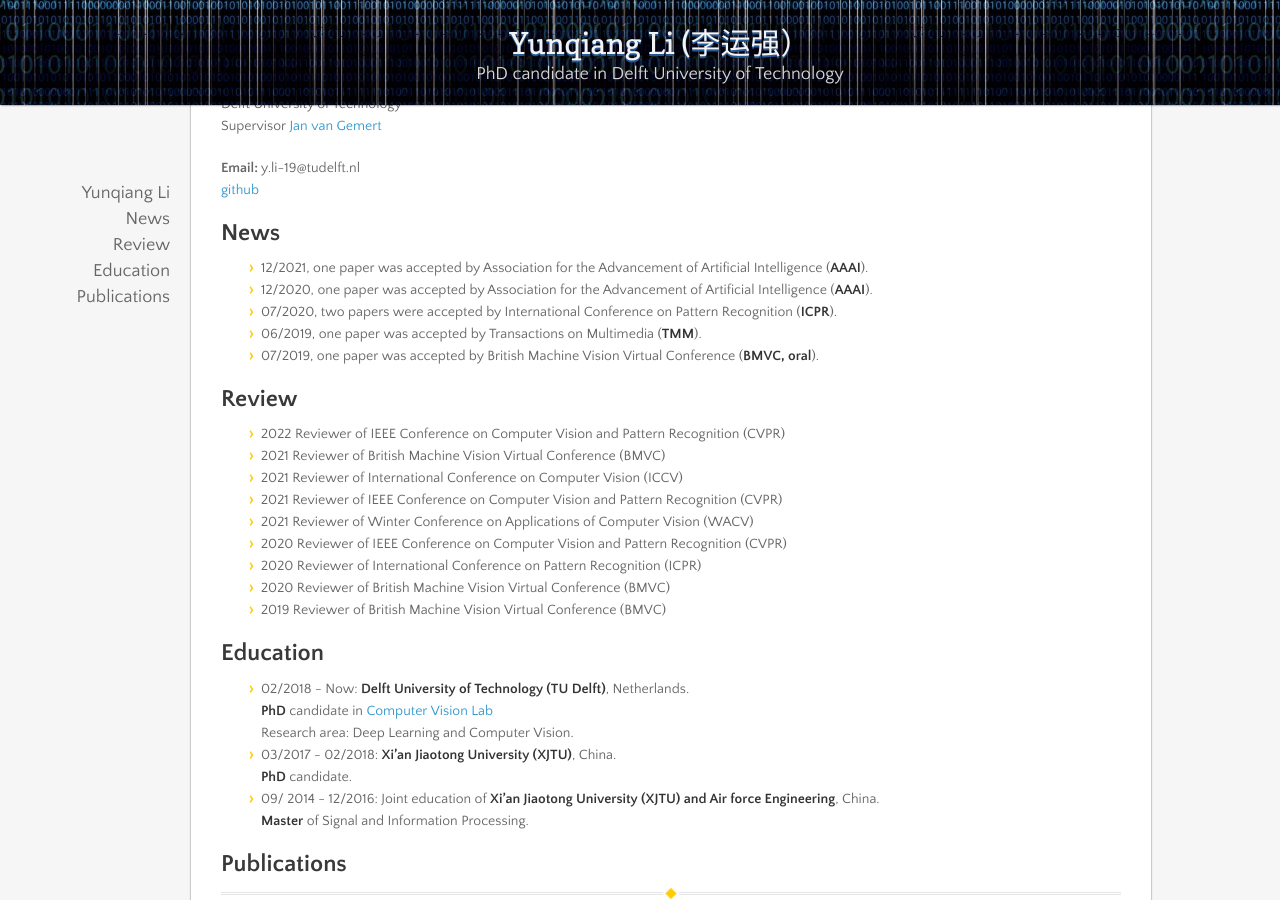
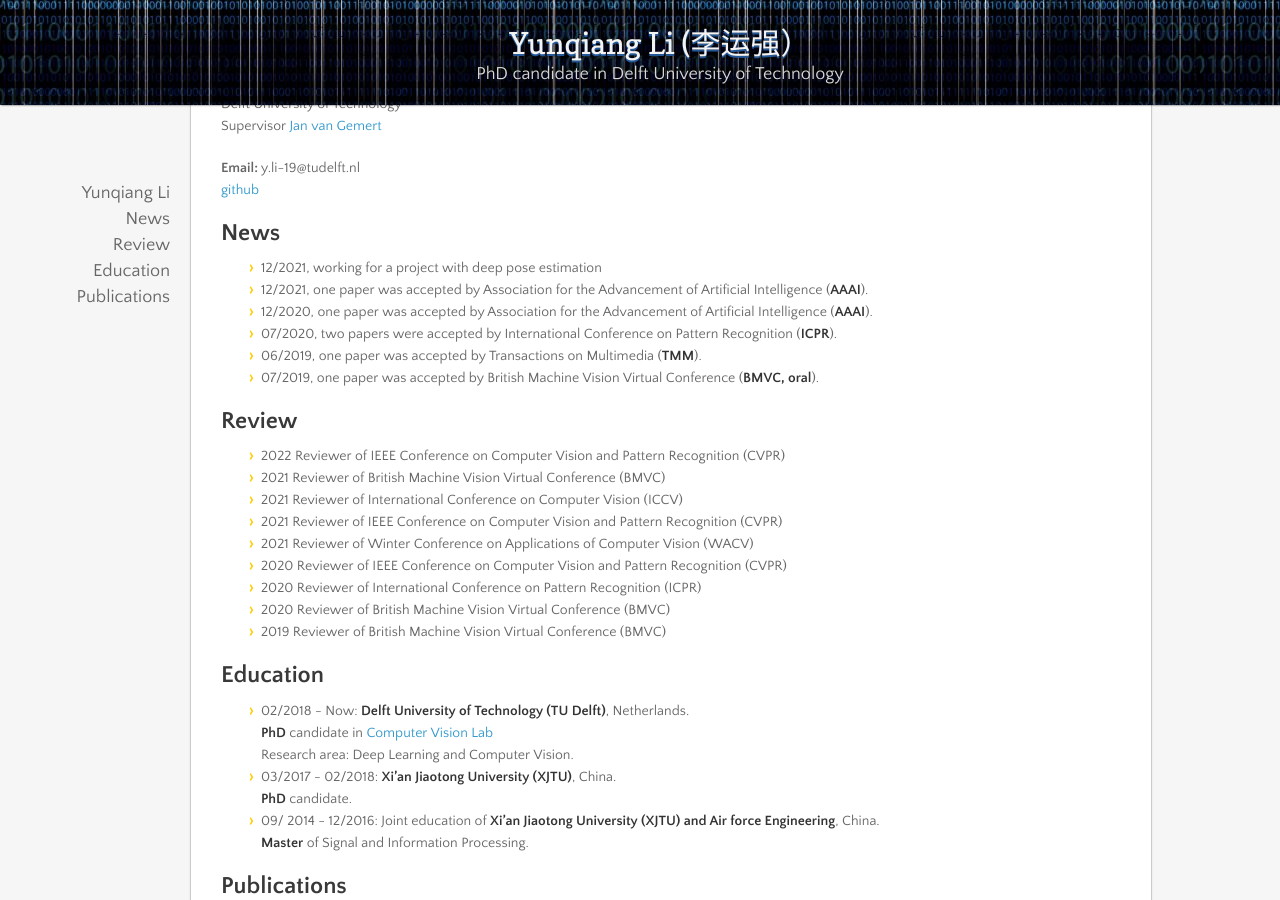
Before and after one commit to liyunqianggyn/liyunqianggyn.github.io, a Jekyll site: the page built from index.md, in a window 1280 px wide and 900 px high, scrolled down 411 px. Built offline with Jekyll 4.4.1, drawn with Linux system fonts in a browser that asks for light colours; nearby versions of some CDN libraries; our own code applies the rules of GitHub Pages for plain Markdown files.

Commit message:
Update index.md

```diff
--- a/index.md
+++ b/index.md
@@ -11,6 +11,7 @@ Supervisor <a href="https://jvgemert.github.io/">Jan van Gemert</a><br/>
 <b></b> <a href="https://github.com/liyunqianggyn">github</a> <br/>
 
 ## News
+* 12/2021, working for a project with deep pose estimation
 * 12/2021, one paper was accepted by Association for the Advancement of Artificial Intelligence (__AAAI__).
 * 12/2020, one paper was accepted by Association for the Advancement of Artificial Intelligence (__AAAI__).
 * 07/2020, two papers were accepted by International Conference on Pattern Recognition (__ICPR__).
```
